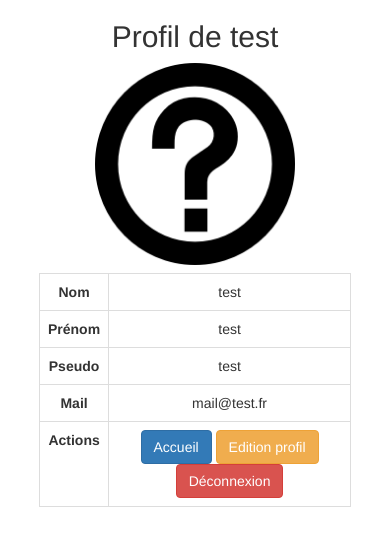
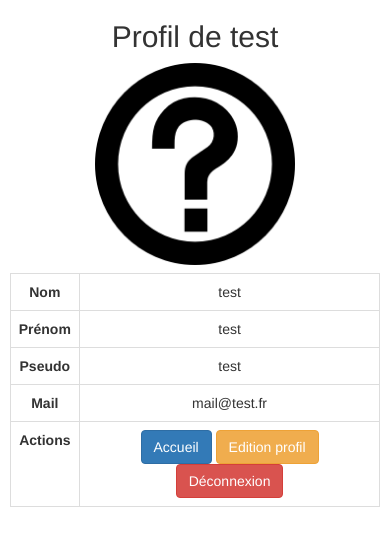
Before and after one commit to Christopher62/Evaluation---Simplon, a PHP site: page /pages/profil.php?id=1 in a window 390 px wide. Shown: the top 546 px of the page. Run offline with PHP 8.4, Linux system fonts and the light colour scheme; the visitor is signed in with stand-in values (Sample User, id 1); data comes from the database, SQL or seed files in the repository.

Commit message:
Fix width of the profil table (phone device)

```diff
--- a/style/css/christopher.css
+++ b/style/css/christopher.css
@@ -1 +1 @@
-#navigation{border-radius:0;text-transform:uppercase}#navigation a{color:#FFF;outline:none}#navigation #logo{height:22px;width:24px}#navigation .dropdown li a{color:#000;text-transform:none}#toTop{color:#00A1D0;right:1%;top:90%;position:fixed;z-index:100;overflow:hidden;text-decoration:none;outline:none;display:none}.profil-table{margin-top:2%;width:80%}.profil-table th,.profil-table td{text-align:center}.notfound-table{width:20%}.notfound-table th,.notfound-table td{text-align:center}.notfound-table td li{list-style-type:none}#inscription{margin-top:18%}#inscription h1{text-align:center}#inscription p{text-align:center;width:80%;margin-left:10%}.inscription-form{margin-top:1%}#edition{margin-top:18%}#edition h1,#edition p{text-align:center}.edition-form{margin-top:1.5%}.edition-form #avatar{margin-left:16%}.img-width{width:200px}@media (max-width:767px){#inscription{margin-top:0}#inscription p{width:100%;margin-left:0}.inscription-form{margin-top:0;margin-left:4%;width:92%}#edition{margin-top:0}#edition p{width:100%;margin-left:0}.edition-form{margin-top:0;margin-left:4%;width:92%}.edition-form #avatar{margin-left:0}.edition-form .btn{display:block;margin:2% auto 0}.dropdown-menu li a{color:#FFF !important}}@media (min-width:768px) and (max-width:992px){#inscription{margin-top:0}.inscription-form{margin-top:0}#edition{margin-top:0}.edition-form{margin-top:1%}.edition-form #avatar{margin-left:14%}}
+#navigation{border-radius:0;text-transform:uppercase}#navigation a{color:#FFF;outline:none}#navigation #logo{height:22px;width:24px}#navigation .dropdown li a{color:#000;text-transform:none}#toTop{color:#00A1D0;right:1%;top:90%;position:fixed;z-index:100;overflow:hidden;text-decoration:none;outline:none;display:none}.profil-table{margin-top:2%;width:80%}.profil-table th,.profil-table td{text-align:center}.notfound-table{width:20%}.notfound-table th,.notfound-table td{text-align:center}.notfound-table td li{list-style-type:none}#inscription{margin-top:18%}#inscription h1{text-align:center}#inscription p{text-align:center;width:80%;margin-left:10%}.inscription-form{margin-top:1%}#edition{margin-top:18%}#edition h1,#edition p{text-align:center}.edition-form{margin-top:1.5%}.edition-form #avatar{margin-left:16%}.img-width{width:200px}@media (max-width:767px){#inscription{margin-top:0}#inscription p{width:100%;margin-left:0}.inscription-form{margin-top:0;margin-left:4%;width:92%}.profil-table{width:95%}#edition{margin-top:0}#edition p{width:100%;margin-left:0}.edition-form{margin-top:0;margin-left:4%;width:92%}.edition-form #avatar{margin-left:0}.edition-form .btn{display:block;margin:2% auto 0}.dropdown-menu li a{color:#FFF !important}}@media (min-width:768px) and (max-width:992px){#inscription{margin-top:0}.inscription-form{margin-top:0}#edition{margin-top:0}.edition-form{margin-top:1%}.edition-form #avatar{margin-left:14%}}
--- a/style/less/christopher.less
+++ b/style/less/christopher.less
@@ -99,6 +99,9 @@
     width: 92%;
   }
   /* --- PAGE PROFIL --- */
+  .profil-table{
+    width: 95%;
+  }
   /* ---- PAGE EDITION PROFIL ---- */
   #edition{
     margin-top: 0;
```
